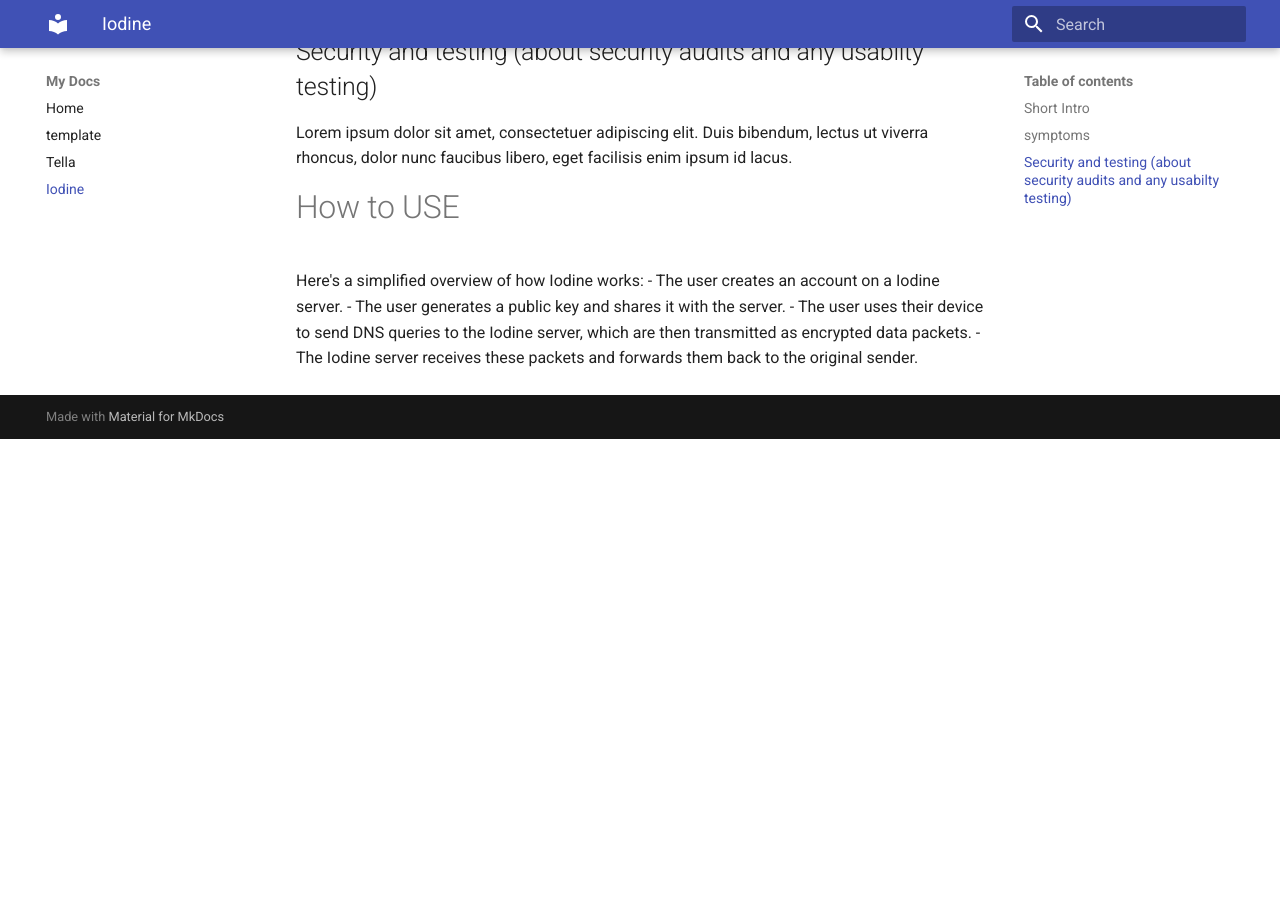
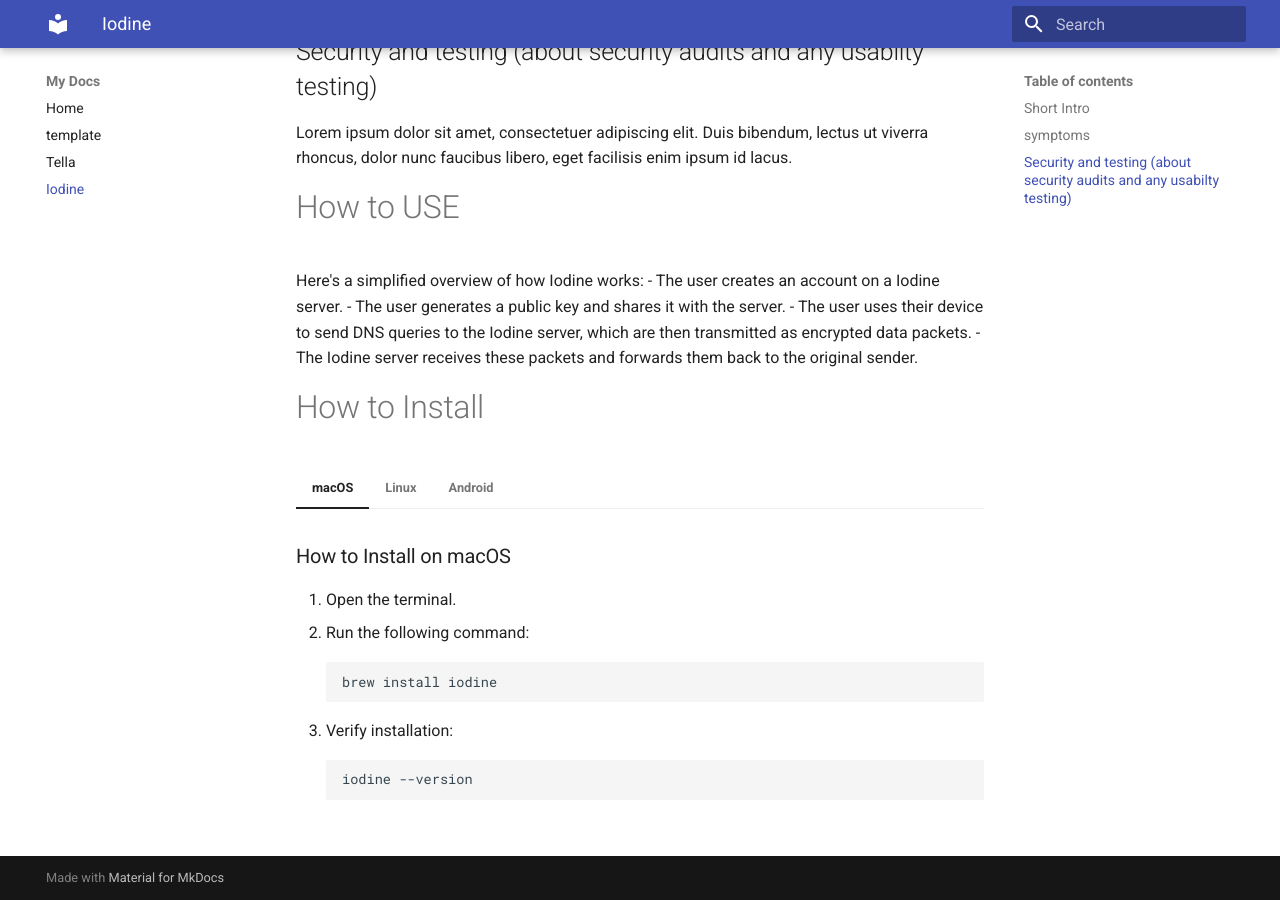
Before and after one commit to shutdowncircumvention/shutdowncircumvention.github.io, an MkDocs documentation site: the page built from docs/iodine-new.md, in a window 1280 px wide and 900 px high, scrolled down 1339 px. Built offline with MkDocs 1.6.1 and Material for MkDocs 9.7.7, drawn with Linux system fonts in a browser that asks for light colours; before the commit the page ends 1778 px from its top, so only the background shows below that.

Commit message:
Update iodine-new.md

````diff
--- a/docs/iodine-new.md
+++ b/docs/iodine-new.md
@@ -53,3 +53,37 @@ Here's a simplified overview of how Iodine works:
 - The user generates a public key and shares it with the server.
 - The user uses their device to send DNS queries to the Iodine server, which are then transmitted as encrypted data packets.
 - The Iodine server receives these packets and forwards them back to the original sender.
+
+# How to Install
+
+=== "macOS"
+    ### How to Install on macOS
+    1. Open the terminal.
+    2. Run the following command:
+       ```bash
+       brew install iodine
+       ```
+    3. Verify installation:
+       ```bash
+       iodine --version
+       ```
+
+=== "Linux"
+    ### How to Install on Linux
+    1. Open your terminal.
+    2. Install Iodine using the package manager:
+       ```bash
+       sudo apt install iodine  # Debian/Ubuntu
+       sudo yum install iodine  # RHEL/CentOS
+       sudo pacman -S iodine    # Arch Linux
+       ```
+    3. Verify installation:
+       ```bash
+       iodine --version
+       ```
+
+=== "Android"
+    ### How to Install on Android
+    1. Open the Google Play Store.
+    2. Search for **Iodine**.
+    3. Tap **Install**.
````
